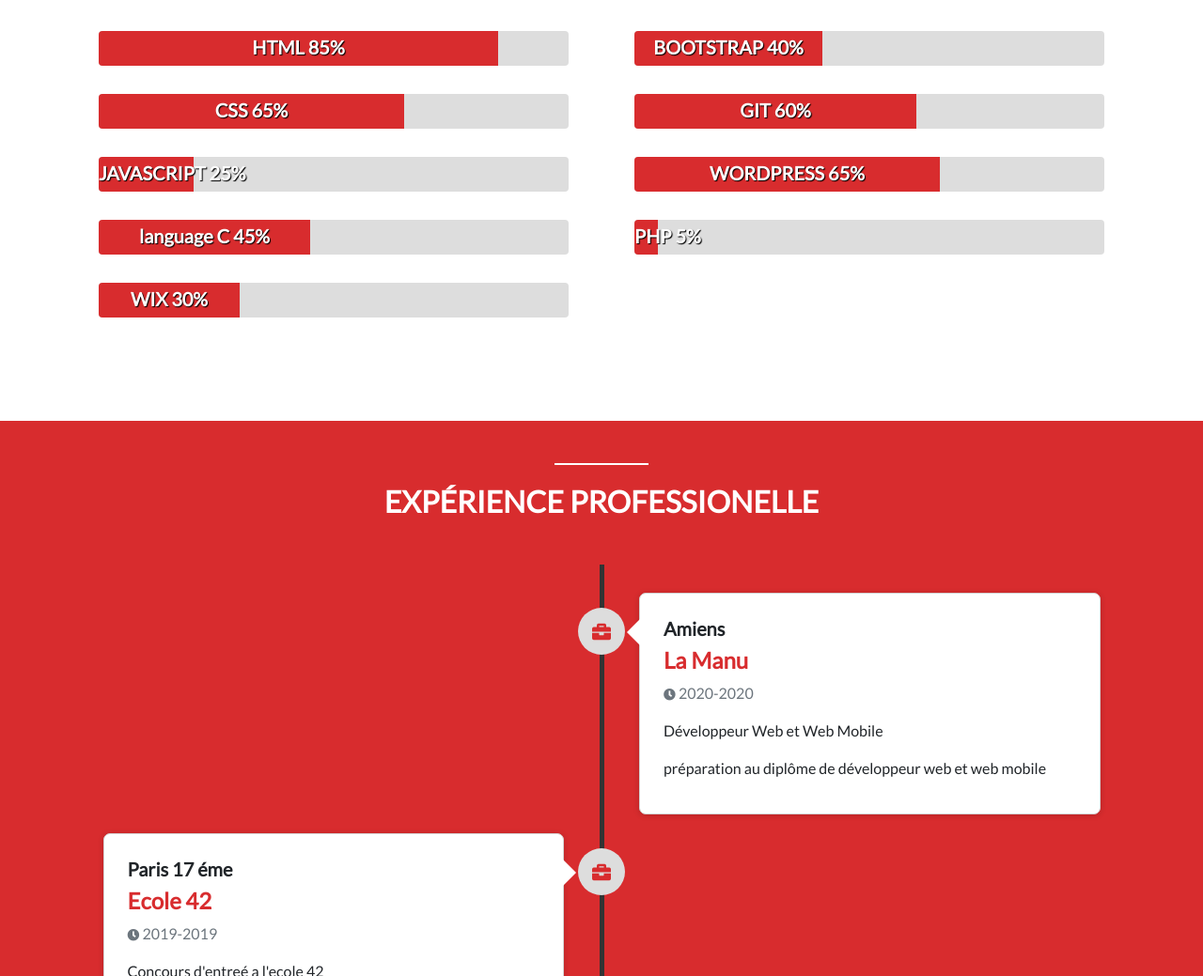
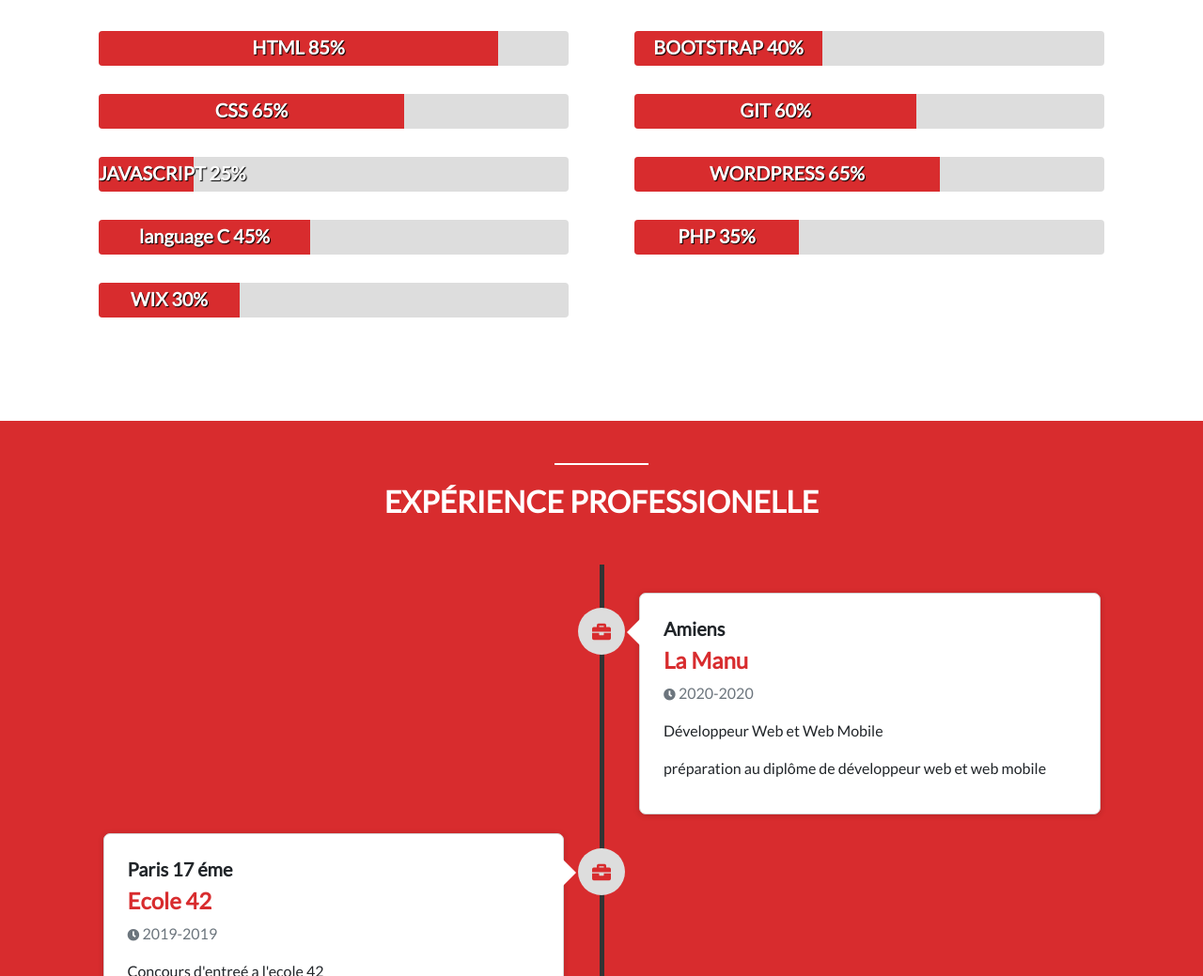
Before and after one commit to BrianFontaine/CV-Brian-D-veloppeurjunior, a plain HTML site: page index.html in a window 1280 px wide. Shown: the part 1018-2057 px from the top of the page at 94% size. Drawn offline with nearby package versions, Linux system fonts and the light colour scheme.

Commit message:
modification php

```diff
--- a/index.html
+++ b/index.html
@@ -118,7 +118,7 @@
                     <div class="progress">
                         <div class="progress-bar PHP" role="progressbar" aria-valuenow="90" aria-valuemin="0"
                             aria-valuemax="100" style="width:0%">
-                            <h5>PHP 5%</h5>
+                            <h5>PHP 35%</h5>
                         </div>
                     </div>
                 </div>
--- a/js/script.js
+++ b/js/script.js
@@ -66,7 +66,7 @@ $(function() {
         $(".PHP")
         .css("width", current_progress + "%")
         .attr("aria-valuenow", current_progress);
-        if (current_progress >= 5)
+        if (current_progress >= 35)
             clearInterval(interval);
     }, 300);
   });
```
